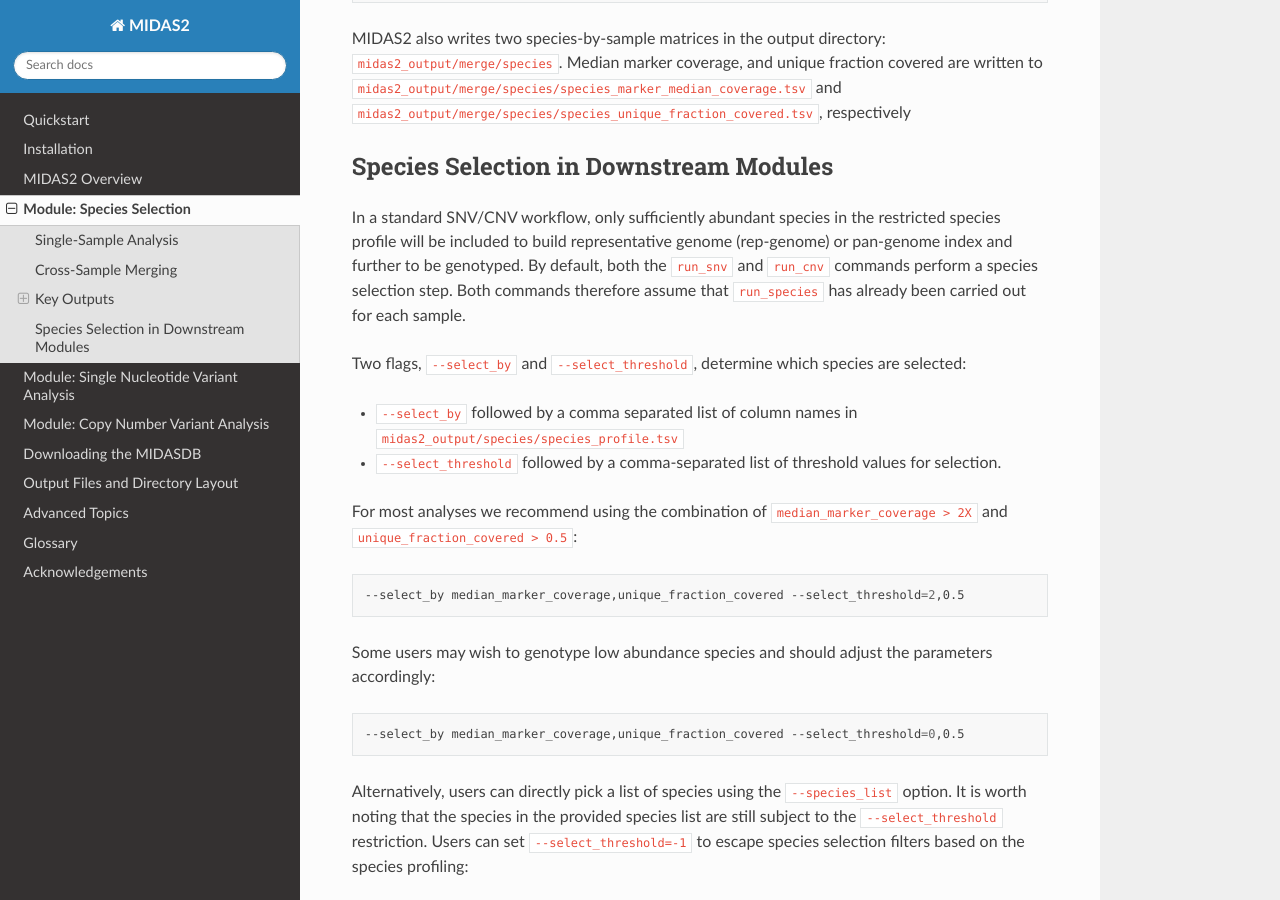
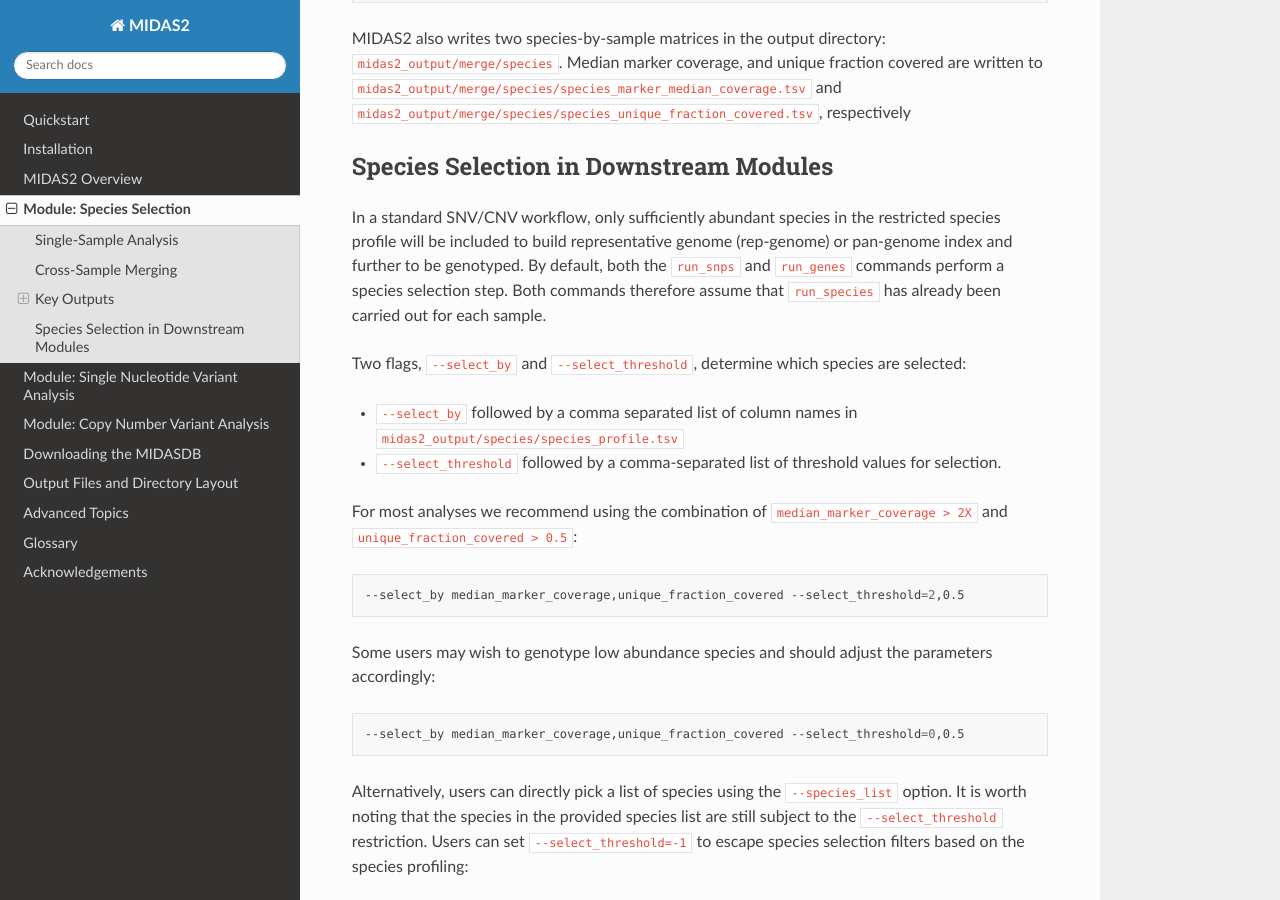
Before and after one commit to czbiohub-sf/MIDAS, a Sphinx documentation site: the page built from docs/species_module.rst, in a window 1280 px wide and 900 px high, scrolled down 2838 px. Built offline with Sphinx 7.4.7 and the Read the Docs theme 2.0.0, drawn with Linux system fonts in a browser that asks for light colours.

Commit message:
Update species_module.rst
Typo?

```diff
--- a/docs/species_module.rst
+++ b/docs/species_module.rst
@@ -189,7 +189,7 @@ Species Selection in Downstream Modules
 In a standard SNV/CNV workflow, only sufficiently abundant species in the
 restricted species profile will be included to build representative genome
 (rep-genome) or pan-genome index and further to be genotyped. By default,
-both the ``run_snv`` and ``run_cnv`` commands perform a species selection step.
+both the ``run_snps`` and ``run_genes`` commands perform a species selection step.
 Both commands therefore assume that ``run_species`` has already been
 carried out for each sample.
 
```
